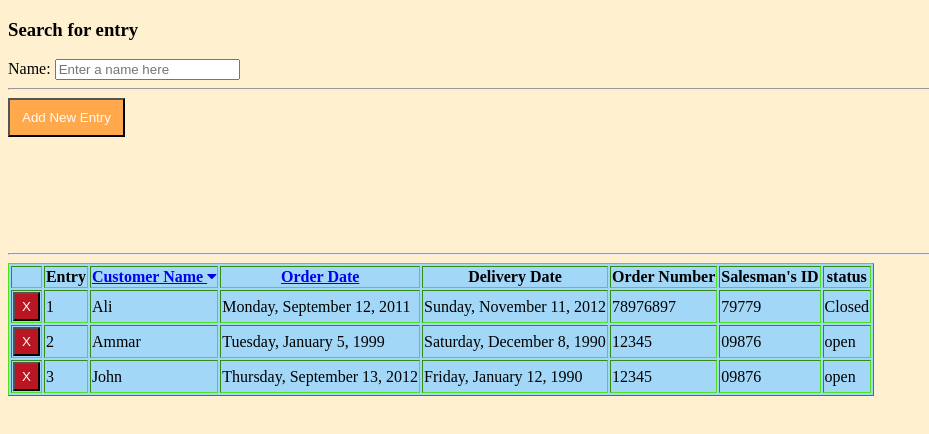
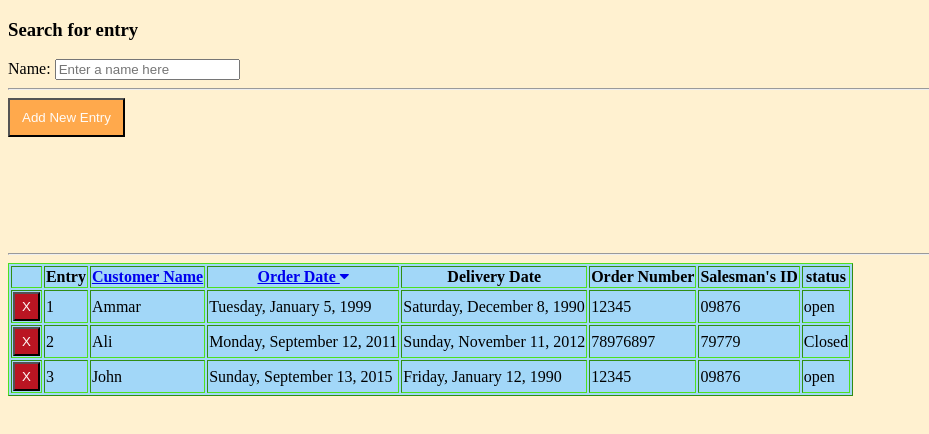
Before and after one commit to ammuman/firstApp, a plain HTML site: page index.html in a window 1280 px wide. Shown: the whole page, without its empty margins (0-929 px from the left). Drawn offline with nearby package versions, Linux system fonts and the light colour scheme.

Commit message:
Dates are reversed but trying to get the controller to obtain the date values

```diff
--- a/app/controllers/MainCtrl.js
+++ b/app/controllers/MainCtrl.js
@@ -17,7 +17,7 @@ app.controller('MainCtrl',['$scope', function($scope){
 
         {
             customerName: "John",
-            orderDate: "2012-09-13",
+            orderDate: "2015-09-13",
             deliveryDate:"1989-13-12",
             orderNumber:"12345",
             status:"open",
@@ -45,6 +45,7 @@ app.controller('MainCtrl',['$scope', function($scope){
 
         $scope.add = new Object();
         $scope.add.customerName = $scope.customer;
+       // $scope.order = $filter('date')($scope.order);
         $scope.add.orderDate = $scope.order;
         $scope.add.deliveryDate = $scope.delivery;
         $scope.add.orderNumber = $scope.number;
@@ -74,7 +75,7 @@ app.controller('MainCtrl',['$scope', function($scope){
 
     }
 
-    $scope.predicate = 'customerName';
+    $scope.predicate = 'orderDate';
     $scope.reverse = false;
 
 
--- a/index.html
+++ b/index.html
@@ -92,8 +92,8 @@
             </th>
             <th>
                 <a href="#" ng-click="predicate='orderDate'; reverse = !reverse">Order Date
-                <span class="sortorder fa fa-caret-up" ng-show="predicate == 'orderDate' && reverse"></span>
-                <span class="sortorder fa fa-caret-down" ng-show="predicate == 'orderDate' && !reverse"></span>
+                <span class="fa fa-caret-up" ng-show="predicate == 'orderDate' && reverse"></span>
+                <span class="fa fa-caret-down" ng-show="predicate == 'orderDate' && !reverse"></span>
                 </a>
             </th>
             <th>Delivery Date</th>
```
